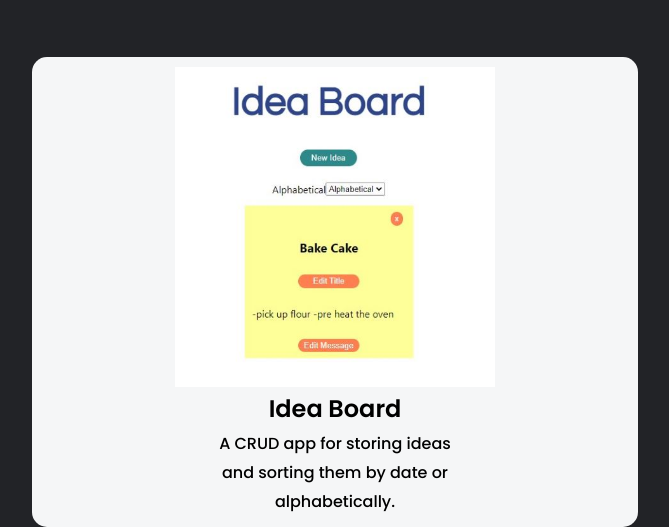
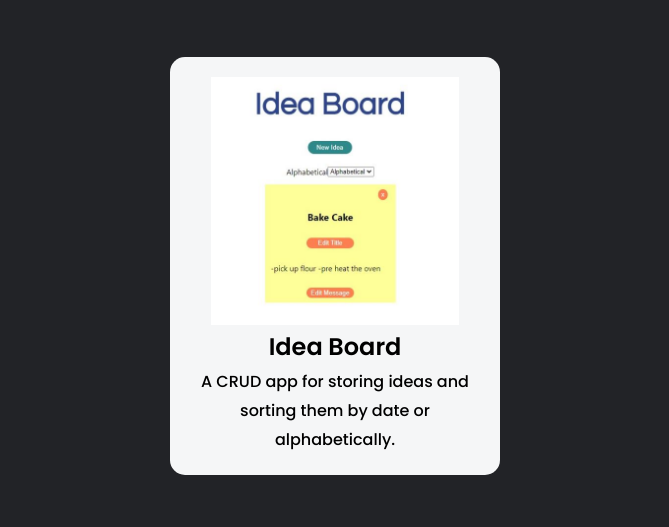
Before and after one commit to codeAdventureNow/coolthreeportfolio, a React (Vite) app: page / in a window 1280 px wide. Shown: the part 848-1375 px from the top of the page, without its empty margins (305-974 px from the left). After the commit the page ends 1323 px from the top, so only its background shows below. Built offline with nearby package versions, Linux system fonts and the light colour scheme.

Commit message:
the width of the card is contained now to 330px max

```diff
--- a/src/App.css
+++ b/src/App.css
@@ -194,20 +194,20 @@ header {
 }
 .project-card {
   background: #f5f6f7;
-  padding: 10px 10px;
+  padding: 20px 10px;
   border-radius: 15px;
   display: flex;
   flex-direction: column;
   align-items: center;
+  max-width: 330px;
 }
 .project-card img {
-  width: 320px;
+  width: 80%;
 }
 
 .card-text {
   color: black;
   text-align: center;
-  width: 40%;
 }
 /* tablets */
 @media (max-width: 1280px) {
```
